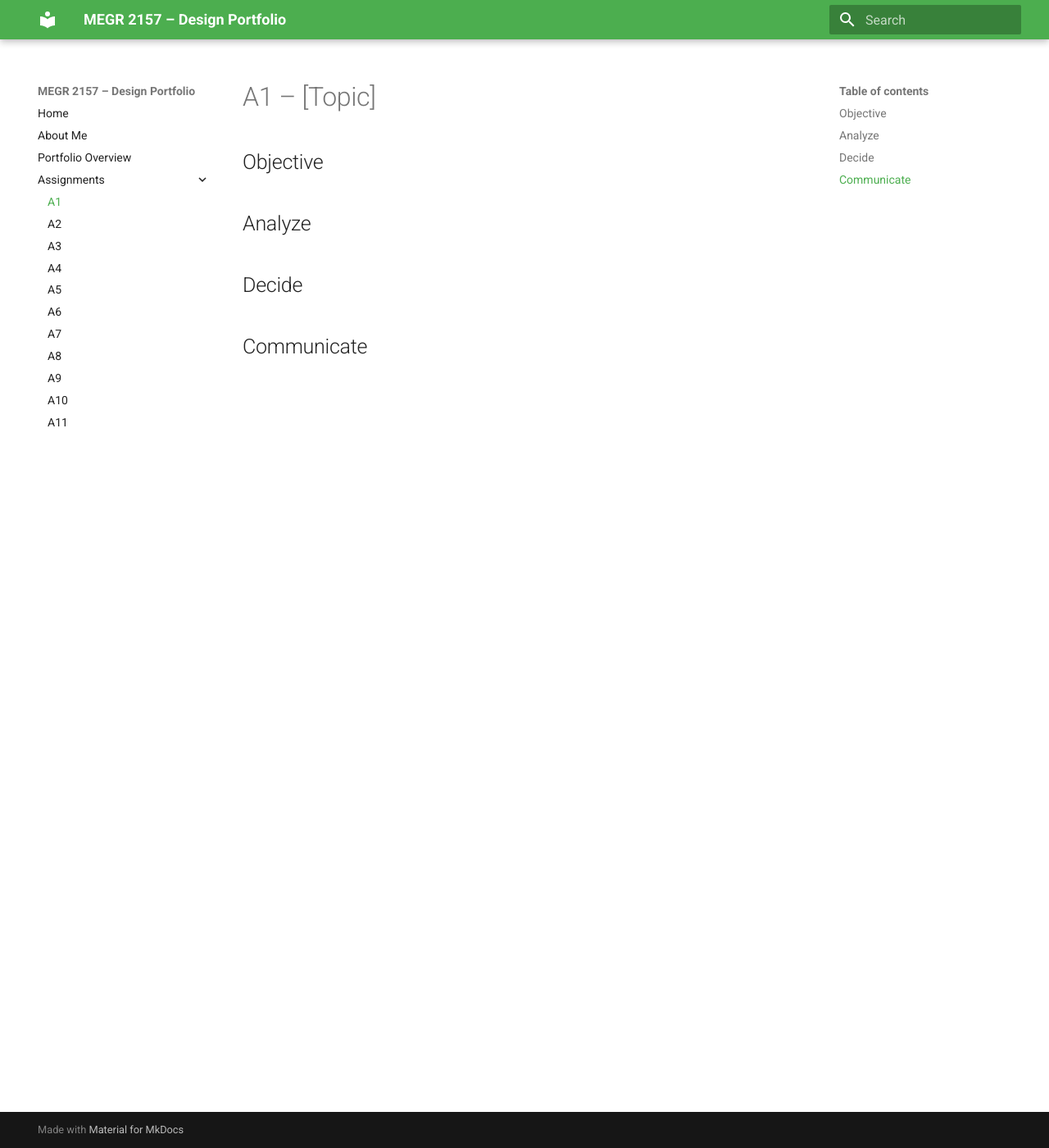
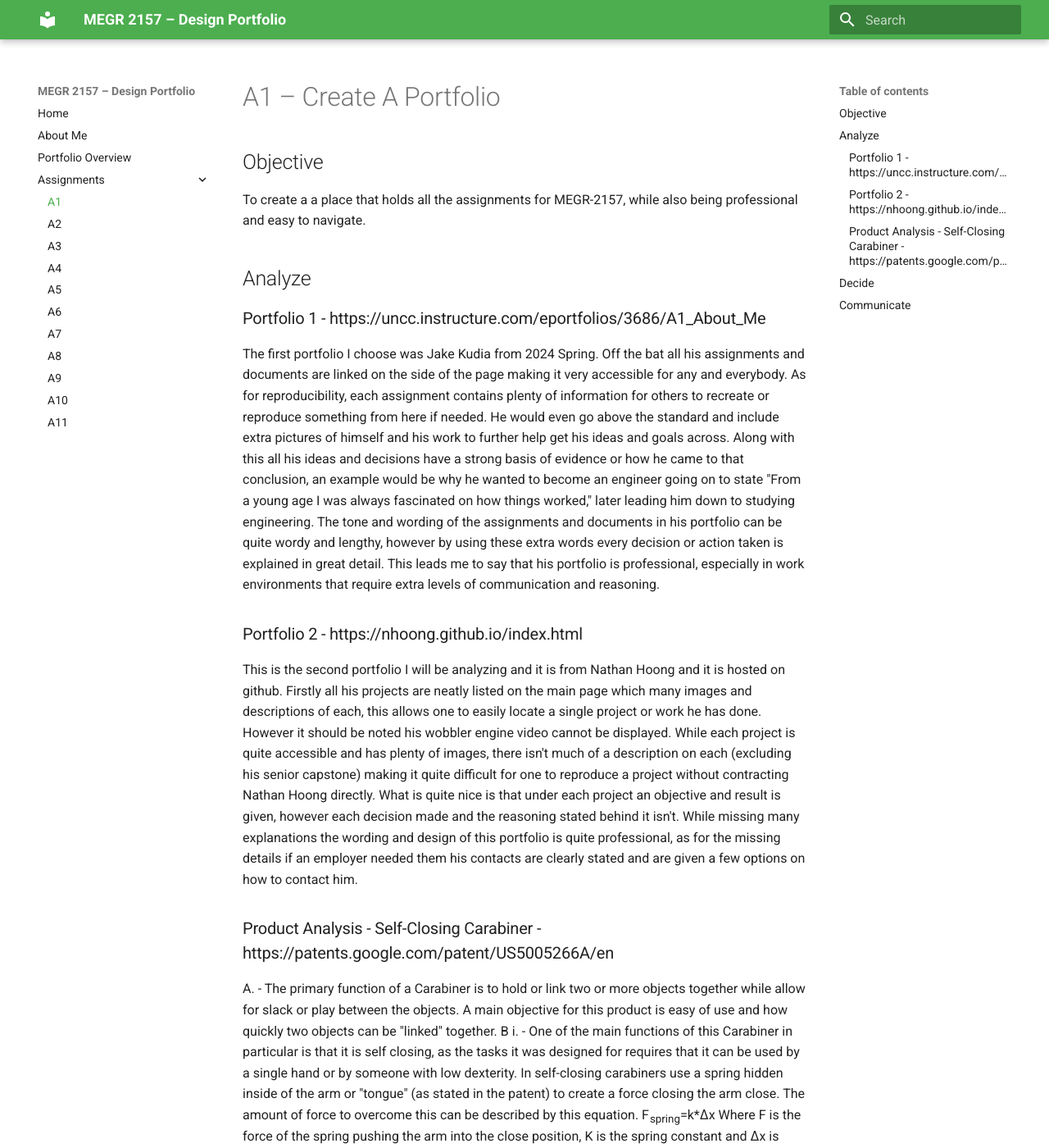
Before and after one commit to NumberOneZoomer/design-projects-portfolio-megr2157, an MkDocs documentation site: the page built from docs/assignments/A01/index.md, in a window 1280 px wide and 1400 px high. Shown: the whole window at 82% size. Built offline with MkDocs 1.6.1 and Material for MkDocs 9.7.7, drawn with Linux system fonts in a browser that asks for light colours; some of the changed text lies outside the part shown.

Commit message:
A1 *Unfinished*
Updated the assignment

```diff
--- a/docs/assignments/A01/index.md
+++ b/docs/assignments/A01/index.md
@@ -1,10 +1,22 @@
-# A1 – [Topic]
+# A1 – Create A Portfolio
 
 ## Objective
-
+To create a a place that holds all the assignments for MEGR-2157, while also being professional and easy to navigate.
 
 ## Analyze
+### Portfolio 1 - https://uncc.instructure.com/eportfolios/3686/A1_About_Me
+The first portfolio I choose was Jake Kudia from 2024 Spring. Off the bat all his assignments and documents are linked on the side of the page making it very accessible for any and everybody. As for reproducibility, each assignment contains plenty of information for others to recreate or reproduce something from here if needed. He would even go above the standard and include extra pictures of himself and his work to further help get his ideas and goals across. Along with this all his ideas and decisions have a strong basis of evidence or how he came to that conclusion, an example would be why he wanted to become an engineer going on to state "From a young age I was always fascinated on how things worked," later leading him down to studying engineering. The tone and wording of the assignments and documents in his portfolio can be quite wordy and lengthy, however by using these extra words every decision or action taken is explained in great detail. This leads me to say that his portfolio is professional, especially in work environments that require extra levels of communication and reasoning.
+### Portfolio 2 - https://nhoong.github.io/index.html
+This is the second portfolio I will be analyzing and it is from Nathan Hoong and it is hosted on github. Firstly all his projects are neatly listed on the main page which many images and descriptions of each, this allows one to easily locate a single project or work he has done. However it should be noted his wobbler engine video cannot be displayed. While each project is quite accessible and has plenty of images, there isn't much of a description on each (excluding his senior capstone) making it quite difficult for one to reproduce a project without contracting Nathan Hoong directly. What is quite nice is that under each project an objective and result is given, however each decision made and the reasoning stated behind it isn't. While missing many explanations the wording and design of this portfolio is quite professional, as for the missing details if an employer needed them his contacts are clearly stated and are given a few options on how to contact him.
 
+### Product Analysis - Self-Closing Carabiner - https://patents.google.com/patent/US5005266A/en
+A. - The primary function of a Carabiner is to hold or link two or more objects together while allow for slack or play between the objects. A main objective for this product is easy of use and how quickly two objects can be "linked" together.
+B i. - One of the main functions of this Carabiner in particular is that it is self closing, as the tasks it was designed for requires that it can be used by a single hand or by someone with low dexterity. In self-closing carabiners use a spring hidden inside of the arm or "tongue" (as stated in the patent) to create a force closing the arm close. The amount of force to overcome this can be described by this equation.
+F<sub>spring</sub>=k*Δx
+Where F is the force of the spring pushing the arm into the close position, K is the spring constant and Δx is how far the arm has been opened. Alternatively some self-closing carabiners use a torsion spring rather than coil spring, this can be explained by this equation.
+F<sub>spring</sub> = $\frac{\kappa\theta}{r}$
+Where F is the force of the spring pushing the arm into the close position at radius r, κ is the torsion spring constant, θ is the angle of deflection, and r is the radius from the spring.
+B ii. - Assumptions made for both equations is that there are no outside forces, such as gravity, acting on the system, and have no losses due to things like friction. In the torsion spring equation it is also assumed that you are pushing along the arm at a perfect 90 degrees. <img width="2160" height="2880"
 
 ## Decide
 
```
